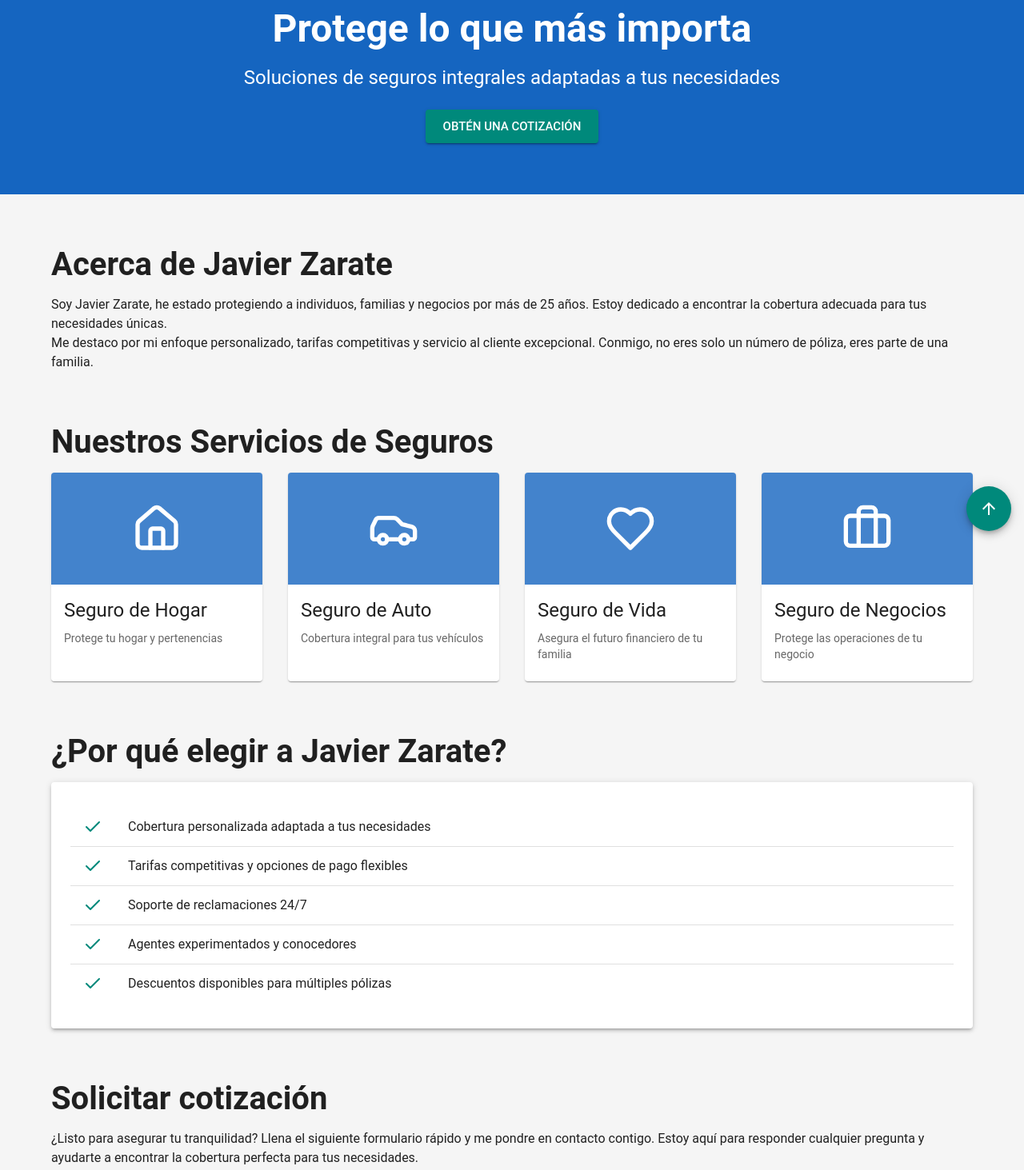
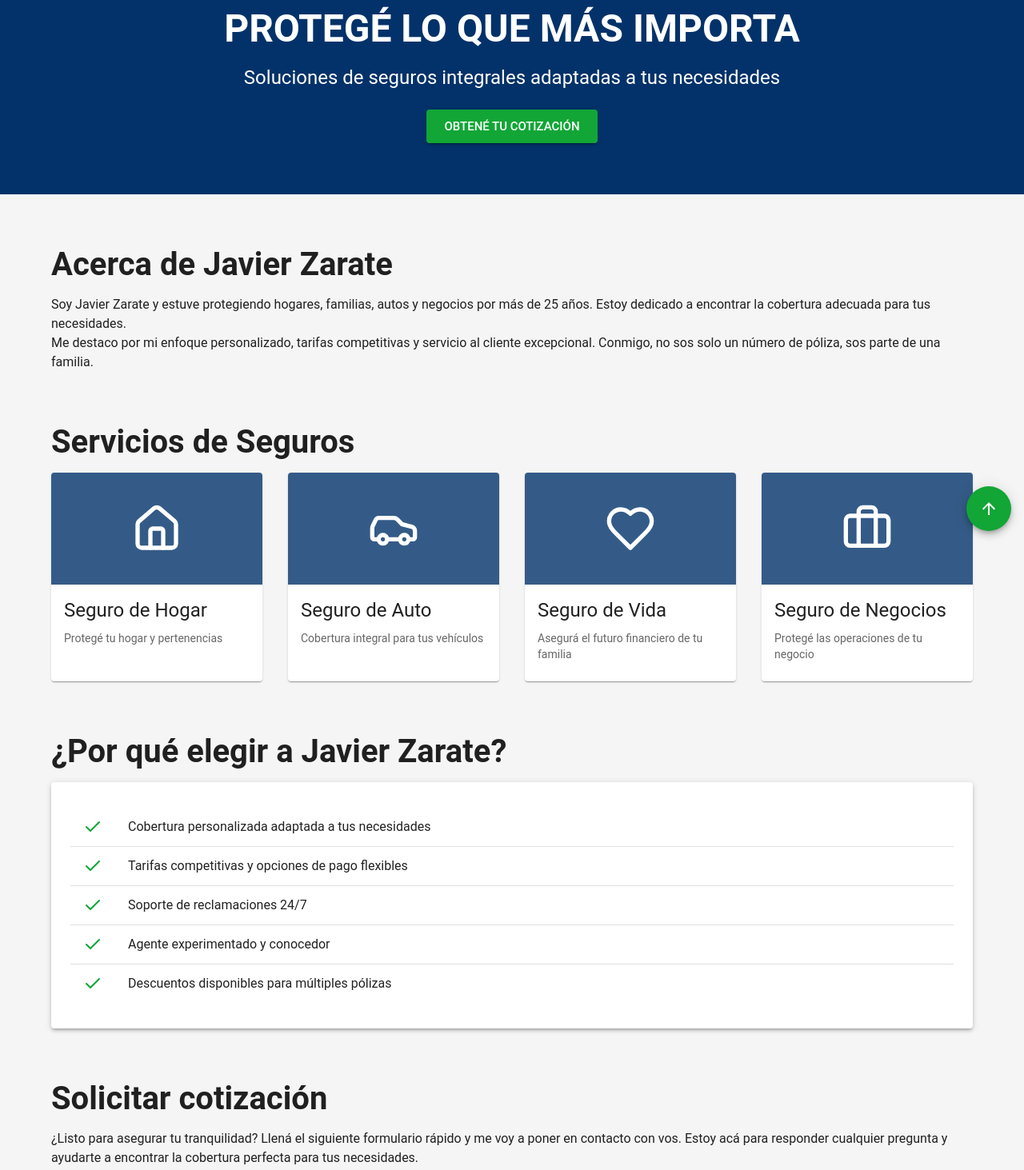
Before and after one commit to agusszarate/javierzarate, a Next.js app: page / in a window 1280 px wide. Shown: the part 120-1583 px from the top of the page at 80% size. Built offline with nearby package versions, Linux system fonts and the light colour scheme.

Commit message:
acentos de sofi

```diff
--- a/src/app/page.tsx
+++ b/src/app/page.tsx
@@ -32,10 +32,10 @@ import ArrowUpwardIcon from "@mui/icons-material/ArrowUpward";
 const theme = createTheme({
   palette: {
     primary: {
-      main: "#1565c0",
+      main: "#023269",
     },
     secondary: {
-      main: "#00897b",
+      main: "#11a636",
     },
     background: {
       default: "#f5f5f5",
@@ -62,7 +62,7 @@ const insuranceTypes = [
   {
     title: "Seguro de Hogar",
     icon: <Home />,
-    description: "Protege tu hogar y pertenencias",
+    description: "Protegé tu hogar y pertenencias",
   },
   {
     title: "Seguro de Auto",
@@ -72,12 +72,12 @@ const insuranceTypes = [
   {
     title: "Seguro de Vida",
     icon: <Heart />,
-    description: "Asegura el futuro financiero de tu familia",
+    description: "Asegurá el futuro financiero de tu familia",
   },
   {
     title: "Seguro de Negocios",
     icon: <Briefcase />,
-    description: "Protege las operaciones de tu negocio",
+    description: "Protegé las operaciones de tu negocio",
   },
 ];
 
@@ -85,7 +85,7 @@ const razonesList = [
   "Cobertura personalizada adaptada a tus necesidades",
   "Tarifas competitivas y opciones de pago flexibles",
   "Soporte de reclamaciones 24/7",
-  "Agentes experimentados y conocedores",
+  "Agente experimentado y conocedor",
   "Descuentos disponibles para múltiples pólizas",
 ];
 
@@ -161,7 +161,7 @@ export default function EnhancedInsuranceLandingPage() {
         >
           <Container>
             <Typography variant="h1" component="h1" gutterBottom>
-              Protege lo que más importa
+              PROTEGÉ LO QUE MÁS IMPORTA
             </Typography>
             <Typography variant="h5" component="h2" gutterBottom>
               Soluciones de seguros integrales adaptadas a tus necesidades
@@ -173,7 +173,7 @@ export default function EnhancedInsuranceLandingPage() {
               sx={{ mt: 2 }}
               onClick={() => scrollToAbout("contact-section")}
             >
-              Obtén una Cotización
+              Obtené tu cotización
             </Button>
           </Container>
         </Box>
@@ -185,21 +185,21 @@ export default function EnhancedInsuranceLandingPage() {
               Acerca de Javier Zarate
             </Typography>
             <Typography variant="body1" component="p">
-              Soy Javier Zarate, he estado protegiendo a individuos, familias y
+              Soy Javier Zarate y estuve protegiendo hogares, familias, autos y
               negocios por más de 25 años. Estoy dedicado a encontrar la
-              cobertura adecuada para tus necesidades únicas.
+              cobertura adecuada para tus necesidades.
             </Typography>
             <Typography variant="body1" component="p">
               Me destaco por mi enfoque personalizado, tarifas competitivas y
-              servicio al cliente excepcional. Conmigo, no eres solo un número
-              de póliza, eres parte de una familia.
+              servicio al cliente excepcional. Conmigo, no sos solo un número de
+              póliza, sos parte de una familia.
             </Typography>
           </Box>
 
           {/* Insurance Types Section */}
           <Box sx={{ mb: 8 }} id="services-section">
             <Typography variant="h2" component="h2" gutterBottom>
-              Nuestros Servicios de Seguros
+              Servicios de Seguros
             </Typography>
             <Grid container spacing={4}>
               {insuranceTypes.map((type, index) => (
@@ -271,14 +271,14 @@ export default function EnhancedInsuranceLandingPage() {
             <Grid container spacing={4}>
               <Grid size={12}>
                 <Typography variant="body1" component="p">
-                  ¿Listo para asegurar tu tranquilidad? Llena el siguiente
-                  formulario rápido y me pondre en contacto contigo. Estoy aquí
-                  para responder cualquier pregunta y ayudarte a encontrar la
-                  cobertura perfecta para tus necesidades.
+                  ¿Listo para asegurar tu tranquilidad? Llená el siguiente
+                  formulario rápido y me voy a poner en contacto con vos. Estoy
+                  acá para responder cualquier pregunta y ayudarte a encontrar
+                  la cobertura perfecta para tus necesidades.
                 </Typography>
                 <Typography variant="body1" component="p">
-                  No esperes hasta que sea demasiado tarde. Protege a ti mismo,
-                  a tus seres queridos y tus bienes con Javier Zarate.
+                  ¡No esperes hasta que sea demasiado tarde! Protegete a vos, a
+                  tus seres queridos y tus bienes con Javier Zarate.
                 </Typography>
               </Grid>
               <Grid size={12}>
@@ -356,7 +356,7 @@ export default function EnhancedInsuranceLandingPage() {
                           required
                           fullWidth
                           id="vehicleVersioon"
-                          label="Version del Vehículo"
+                          label="Versión del Vehículo"
                           name="vehicleVersion"
                           autoComplete="vehicle-Version"
                         />
@@ -424,7 +424,7 @@ export default function EnhancedInsuranceLandingPage() {
               </Grid>
               <Grid size={{ xs: 12, sm: 6, md: 3 }}>
                 <Typography variant="h6" gutterBottom>
-                  Contáctanos
+                  Contactame
                 </Typography>
                 <Typography variant="body2">
                   {/* Calle de los Seguros 123
```
